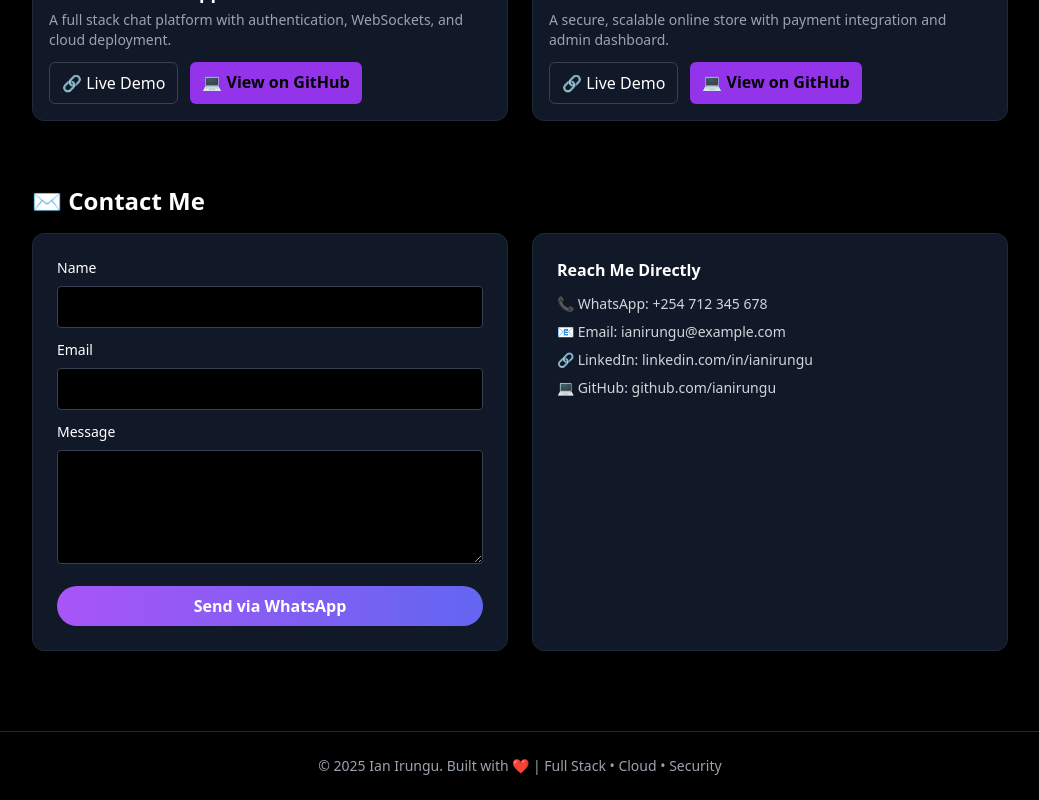
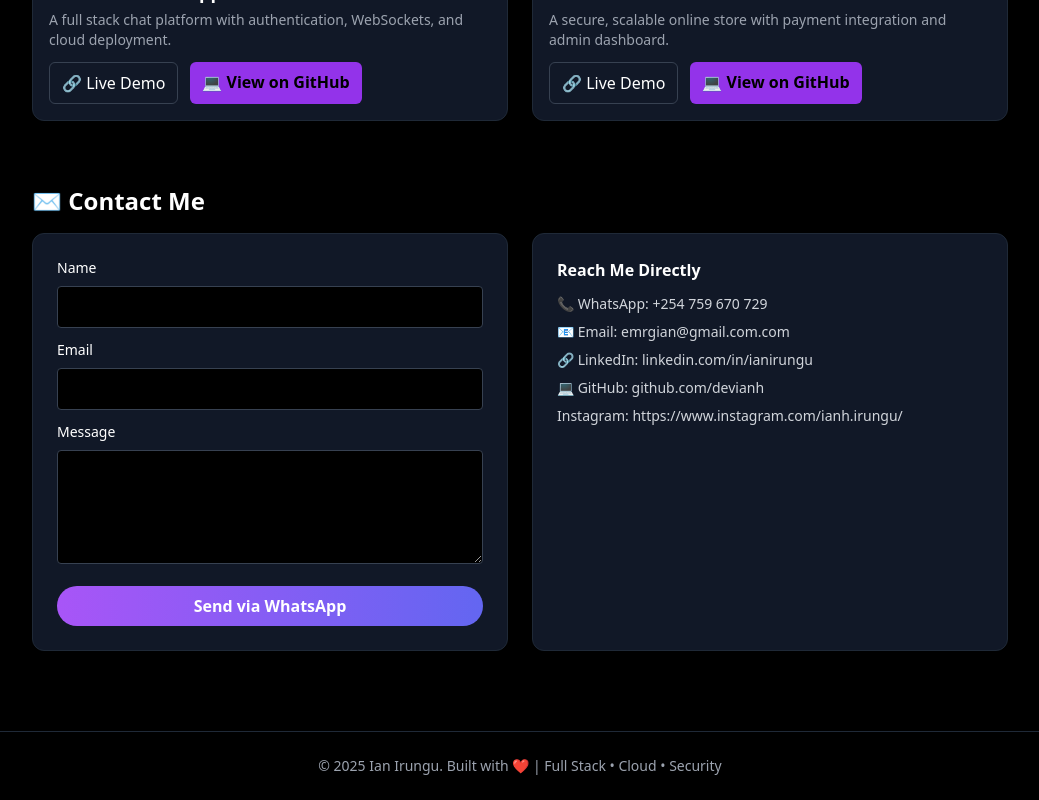
Before and after one commit to devianh/ianirungu, a React (Vite) app: page / in a window 1280 px wide. Shown: the part 1519-2319 px from the top of the page, without its empty margins (120-1159 px from the left). Built offline with nearby package versions, Linux system fonts and the light colour scheme.

Commit message:
Update App.jsx

```diff
--- a/src/App.jsx
+++ b/src/App.jsx
@@ -161,10 +161,11 @@ export default function App() {
           <div className="p-6 rounded-xl border border-gray-800 bg-gray-900">
             <h3 className="font-semibold mb-3">Reach Me Directly</h3>
             <ul className="space-y-2 text-sm text-gray-300">
-              <li>📞 WhatsApp: +254 712 345 678</li>
-              <li>📧 Email: ianirungu@example.com</li>
+              <li>📞 WhatsApp: +254 759 670 729</li>
+              <li>📧 Email: emrgian@gmail.com.com</li>
               <li>🔗 LinkedIn: linkedin.com/in/ianirungu</li>
-              <li>💻 GitHub: github.com/ianirungu</li>
+              <li>💻 GitHub: github.com/devianh</li>
+              <li>Instagram: https://www.instagram.com/ianh.irungu/</li>
             </ul>
           </div>
         </div>
@@ -176,7 +177,7 @@ export default function App() {
       </footer>
 
       {/* Floating WhatsApp */}
-      <a href="https://wa.me/254712345678" target="_blank" rel="noreferrer" className="fixed right-6 bottom-6 p-4 rounded-full shadow-lg" style={{ background: 'linear-gradient(90deg,#25D366,#128C7E)' }}>
+      <a href="https://wa.me/254759670729" target="_blank" rel="noreferrer" className="fixed right-6 bottom-6 p-4 rounded-full shadow-lg" style={{ background: 'linear-gradient(90deg,#25D366,#128C7E)' }}>
         <svg width="26" height="26" viewBox="0 0 24 24" fill="white" xmlns="http://www.w3.org/2000/svg"><path d="M20.52 3.48C18.27 1.22 15.18 0 12 0 5.37 0 .03 5.34.03 12c0 2.12.56 4.1 1.62 5.83L0 24l6.41-1.71C8.08 22.67 9.99 23.1 12 23.1c6.63 0 11.97-5.34 11.97-11.99 0-3.18-1.22-6.27-3.45-8.42zM12 21.5c-1.8 0-3.55-.48-5.06-1.39l-.36-.22-3.8 1.02 1.02-3.7-.23-.36C2.98 14.1 2.5 12.4 2.5 10.6 2.5 6.3 6.3 2.5 10.6 2.5c2.3 0 4.45.9 6.07 2.52 1.62 1.62 2.52 3.77 2.52 6.07 0 4.3-3.8 8.1-8.1 8.1z"/></svg>
       </a>
     </div>
```
